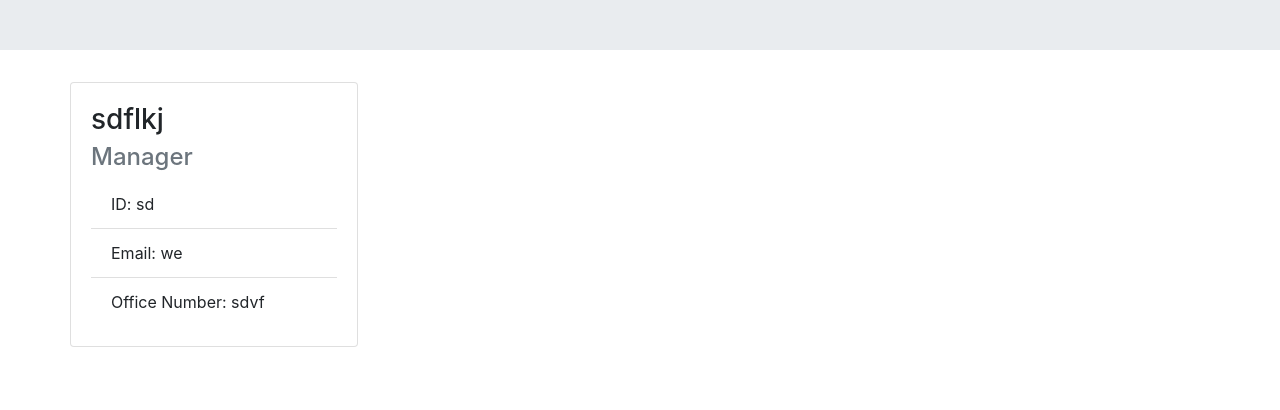
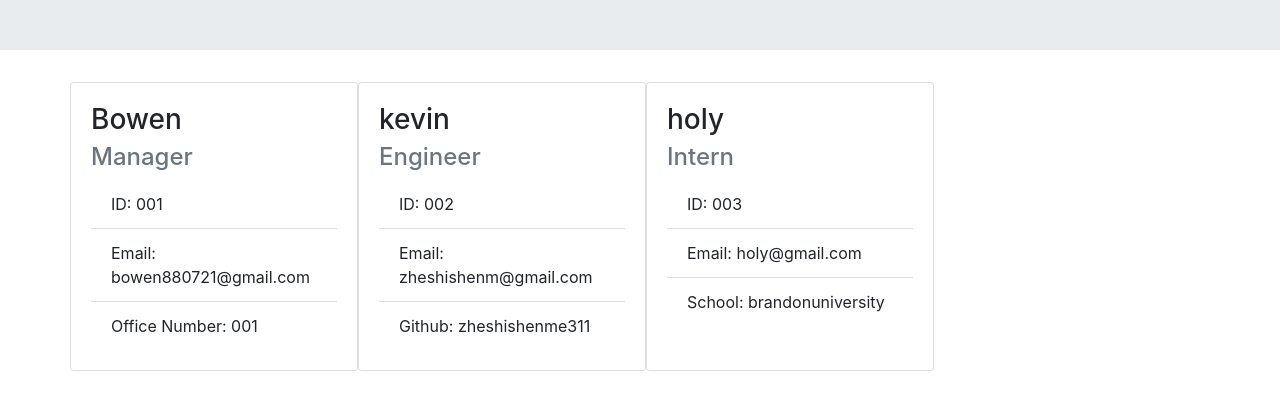
Before and after one commit to zheshishenme311/TEAM-GENERATOR, a website: page Develop/team.html in a window 1280 px wide. Shown: the part 124-534 px from the top of the page. Drawn offline with nearby package versions, Linux system fonts and the light colour scheme.

Commit message:
update the screen shot

```diff
--- a/Develop/team.html
+++ b/Develop/team.html
@@ -20,12 +20,36 @@
 
         <div class="card" style="width: 18rem;">
   <div class="card-body">
-    <h3 class="card-title">sdflkj</h3>
+    <h3 class="card-title">Bowen</h3>
     <h4 class="card-subtitle mb-2 text-muted">Manager</h6>
     <ul class="list-group list-group-flush">
-    <li class="list-group-item">ID: sd</li>
-    <li class="list-group-item">Email: we</li>
-    <li class="list-group-item">Office Number: sdvf</li>
+    <li class="list-group-item">ID: 001</li>
+    <li class="list-group-item">Email: bowen880721@gmail.com</li>
+    <li class="list-group-item">Office Number: 001</li>
+  </ul>
+  </div>
+</div>
+
+        <div class="card" style="width: 18rem;">
+  <div class="card-body">
+    <h3 class="card-title">kevin</h3>
+    <h4 class="card-subtitle mb-2 text-muted">Engineer</h6>
+    <ul class="list-group list-group-flush">
+    <li class="list-group-item">ID: 002</li>
+    <li class="list-group-item">Email: zheshishenm@gmail.com</li>
+    <li class="list-group-item">Github: zheshishenme311</li>
+  </ul>
+  </div>
+</div>
+
+        <div class="card" style="width: 18rem;">
+  <div class="card-body">
+    <h3 class="card-title">holy</h3>
+    <h4 class="card-subtitle mb-2 text-muted">Intern</h6>
+    <ul class="list-group list-group-flush">
+    <li class="list-group-item">ID: 003</li>
+    <li class="list-group-item">Email: holy@gmail.com</li>
+    <li class="list-group-item">School: brandonuniversity</li>
   </ul>
   </div>
 </div>
```
Also changed, not shown: Develop/Screen Shot 2020-02-28 at 12.26.09 PM.png (added), Develop/Screen Shot 2020-02-28 at 12.27.23 PM.png (added), Develop/Screen Shot 2020-02-28 at 12.29.33 PM.png (added), 2 other files.
